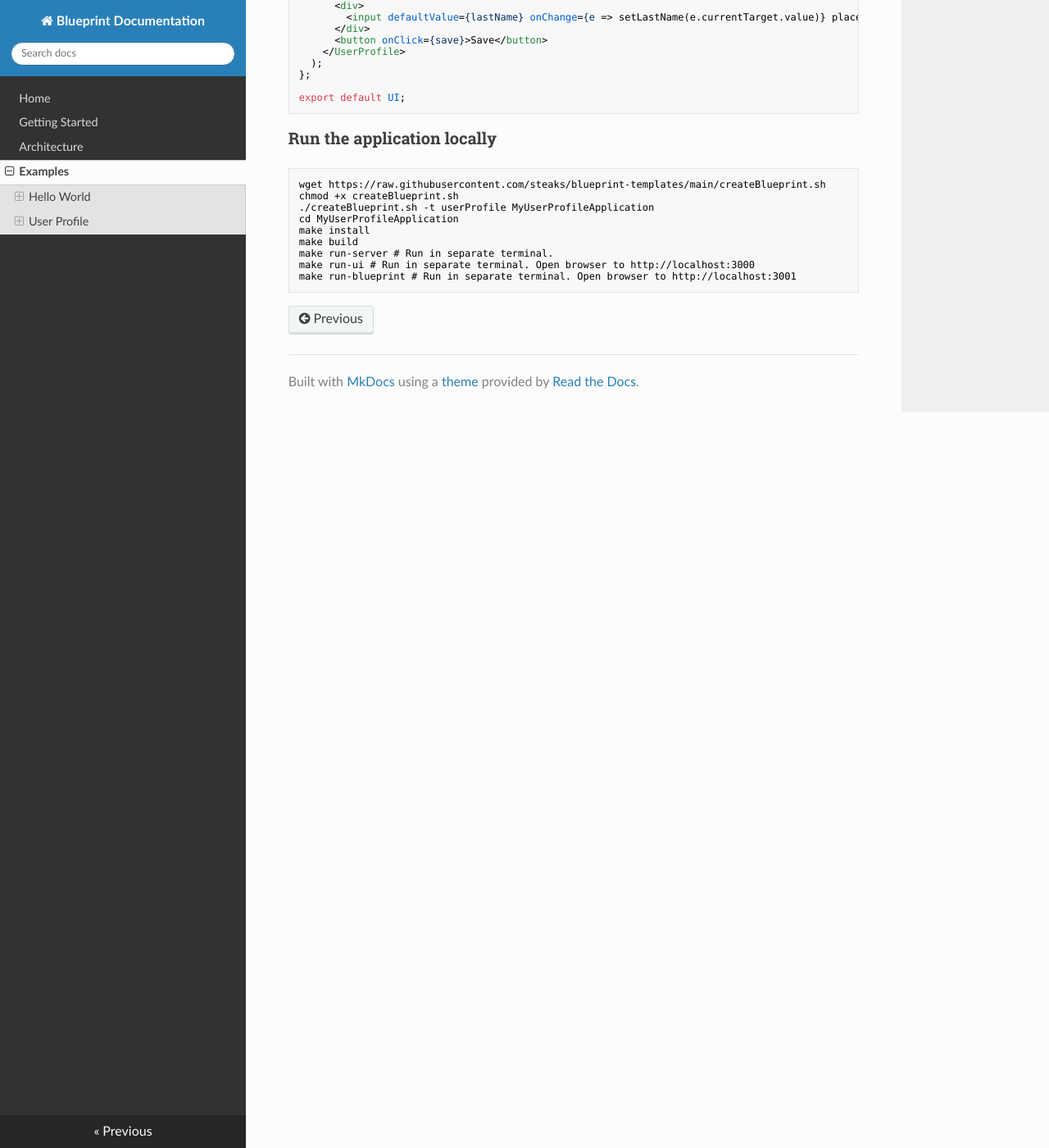
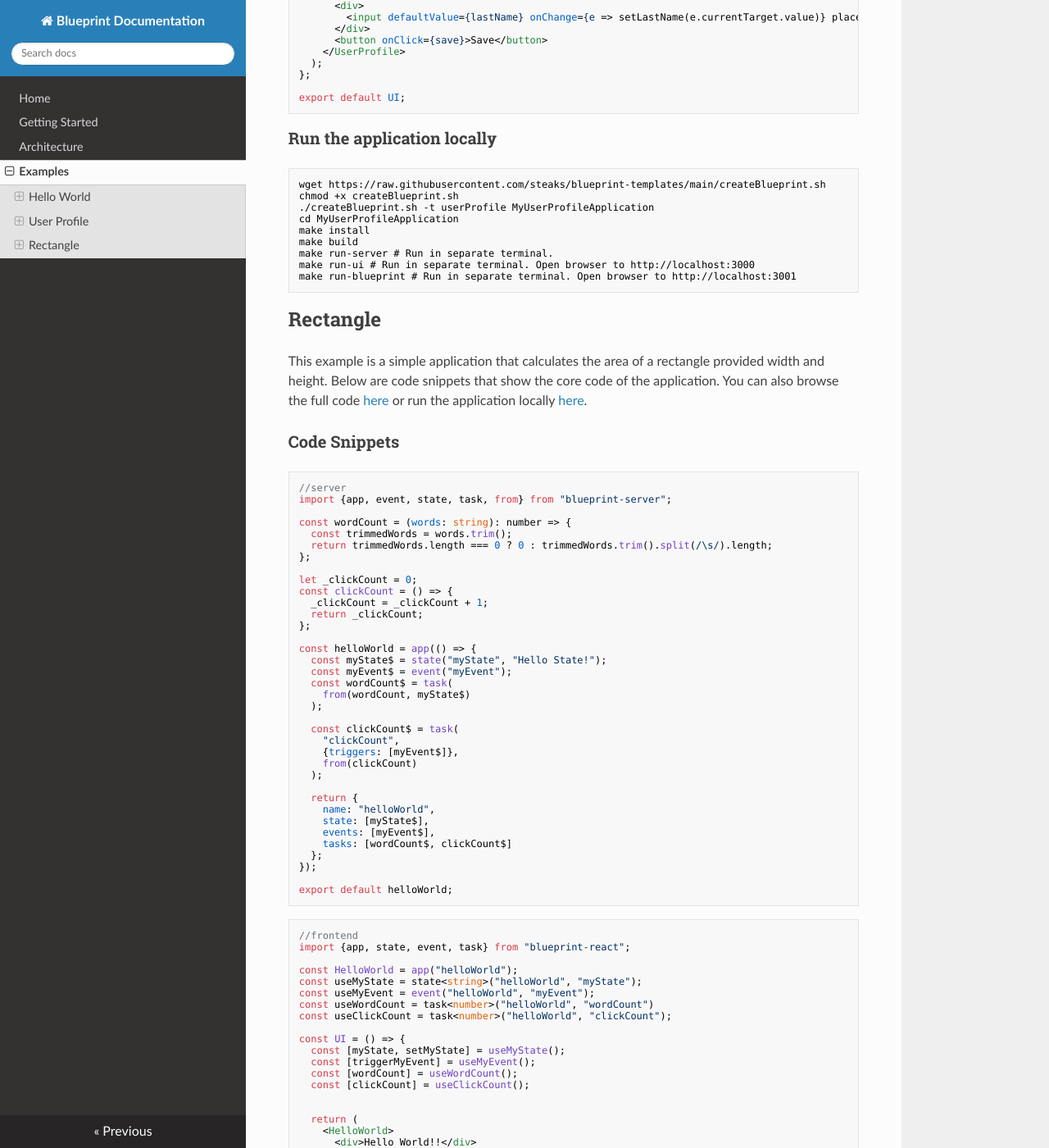
Before and after one commit to steaks/blueprint-docs, an MkDocs documentation site: the page built from docs/examples.md, in a window 1280 px wide and 1400 px high, scrolled down 2755 px. Shown: the whole window at 82% size. Built offline with MkDocs 1.6.1, drawn with Linux system fonts in a browser that asks for light colours; nearby versions of some CDN libraries; some of the changed text lies outside the part shown.

Commit message:
Rename to tasks

````diff
--- a/docs/examples.md
+++ b/docs/examples.md
@@ -8,7 +8,7 @@ This example is a simple application that demonstrates the basics of Blueprint.
 
 ```typescript
 //server
-import {app, event, state, hook, operator} from "blueprint-server";
+import {app, event, state, hook, from} from "blueprint-server";
 
 const wordCount = (words: string): number => {
   const trimmedWords = words.trim();
@@ -24,21 +24,21 @@ const clickCount = () => {
 const helloWorld = app(() => {
   const myState$ = state("myState", "Hello State!");
   const myEvent$ = event("myEvent");
-  const wordCount$ = hook(
-    operator(wordCount, myState$)
+  const wordCount$ = task(
+    from(wordCount, myState$)
   );
 
-  const clickCount$ = hook(
+  const clickCount$ = task(
     "clickCount",
     {triggers: [myEvent$]},
-    operator(clickCount)
+    from(clickCount)
   );
 
   return {
     name: "helloWorld",
     state: [myState$],
     events: [myEvent$],
-    hooks: [wordCount$, clickCount$]
+    tasks: [wordCount$, clickCount$]
   };
 });
 
@@ -47,13 +47,13 @@ export default helloWorld;
 
 ```typescript
 //frontend
-import {app, state, event, hook} from "blueprint-react";
+import {app, state, event, task} from "blueprint-react";
 
 const HelloWorld = app("helloWorld");
 const useMyState = state<string>("helloWorld", "myState");
 const useMyEvent = event("helloWorld", "myEvent");
-const useWordCount = hook<number>("helloWorld", "wordCount")
-const useClickCount = hook<number>("helloWorld", "clickCount");
+const useWordCount = task<number>("helloWorld", "wordCount")
+const useClickCount = task<number>("helloWorld", "clickCount");
 
 const UI = () => {
   const [myState, setMyState] = useMyState();
@@ -98,7 +98,7 @@ This example is an application with that allows a user to view and edit their em
 
 ```typescript
 //server
-import {app, state, event, hook, operator, trigger} from "blueprint-server";
+import {app, state, event, task, from, trigger} from "blueprint-server";
 import {queryUser, updateUser} from "../db/user";
 
 export default app(() => {
@@ -108,16 +108,16 @@ export default app(() => {
 
   const save$ = event("save");
 
-  const user$ = hook(
+  const user$ = task(
     "user",
     {},
-    operator(queryUser)
+    from(queryUser)
   );
 
-  const onSave$ = hook(
+  const onSave$ = task(
     "onSave",
     {triggers: [save$]},
-    operator(updateUser, email$, firstName$, lastName$),
+    from(updateUser, email$, firstName$, lastName$),
     trigger(user$)
   );
 
@@ -125,7 +125,7 @@ export default app(() => {
     name: "userProfile",
     state: [email$, firstName$, lastName$],
     events: [save$],
-    hooks: [user$, onSave$]
+    tasks: [user$, onSave$]
   };
 });
 ```
@@ -133,14 +133,14 @@ export default app(() => {
 ```typescript
 //frontend
 import React from "react";
-import {app, state, event, hook} from "blueprint-react"
+import {app, state, event, task} from "blueprint-react"
 import {User} from "../../../shared/src/apps/userProfile";
 
 export const useEmail = state<string>("userProfile", "email");
 export const useFirstName = state<string>("userProfile", "firstName");
 export const useLastName = state<string>("userProfile", "lastName");
 export const useSave = event("userProfile", "save");
-export const useUser = hook<User>("userProfile", "user");
+export const useUser = task<User>("userProfile", "user");
 export const UserProfile = app("userProfile");
 
 const UI = () => {
@@ -191,3 +191,93 @@ make run-server # Run in separate terminal.
 make run-ui # Run in separate terminal. Open browser to http://localhost:3000
 make run-blueprint # Run in separate terminal. Open browser to http://localhost:3001
 ```
+
+## Rectangle
+
+This example is a simple application that calculates the area of a rectangle provided width and height. Below are code snippets that show the core code of the application. You can also browse the full code [here](https://github.com/steaks/blueprint/tree/main/templates/rectangle) or run the application locally [here](#run-the-application-locally-2).
+
+### Code Snippets
+
+```typescript
+//server
+import {app, event, state, task, from} from "blueprint-server";
+
+const wordCount = (words: string): number => {
+  const trimmedWords = words.trim();
+  return trimmedWords.length === 0 ? 0 : trimmedWords.trim().split(/\s/).length;
+};
+
+let _clickCount = 0;
+const clickCount = () => {
+  _clickCount = _clickCount + 1;
+  return _clickCount;
+};
+
+const helloWorld = app(() => {
+  const myState$ = state("myState", "Hello State!");
+  const myEvent$ = event("myEvent");
+  const wordCount$ = task(
+    from(wordCount, myState$)
+  );
+
+  const clickCount$ = task(
+    "clickCount",
+    {triggers: [myEvent$]},
+    from(clickCount)
+  );
+
+  return {
+    name: "helloWorld",
+    state: [myState$],
+    events: [myEvent$],
+    tasks: [wordCount$, clickCount$]
+  };
+});
+
+export default helloWorld;
+```
+
+```typescript
+//frontend
+import {app, state, event, task} from "blueprint-react";
+
+const HelloWorld = app("helloWorld");
+const useMyState = state<string>("helloWorld", "myState");
+const useMyEvent = event("helloWorld", "myEvent");
+const useWordCount = task<number>("helloWorld", "wordCount")
+const useClickCount = task<number>("helloWorld", "clickCount");
+
+const UI = () => {
+  const [myState, setMyState] = useMyState();
+  const [triggerMyEvent] = useMyEvent();
+  const [wordCount] = useWordCount();
+  const [clickCount] = useClickCount();
+
+
+  return (
+    <HelloWorld>
+      <div>Hello World!!</div>
+      <input defaultValue={myState} onChange={e => setMyState(e.target.value)} />
+      <button onClick={triggerMyEvent}>Trigger My Event!</button>
+      <div>Word Count: {wordCount}</div>
+      <div>Click Count: {clickCount || 0}</div>
+    </HelloWorld>
+  );
+};
+
+export default UI;
+```
+
+### Run the application locally
+
+```shell
+wget https://raw.githubusercontent.com/steaks/blueprint-templates/main/createBlueprint.sh
+chmod +x createBlueprint.sh
+./createBlueprint.sh -t helloWorld MyHelloWorldApplication
+cd MyHelloWorldApplication
+make install
+make build
+make run-server # Run in separate terminal.
+make run-ui # Run in separate terminal. Open browser to http://localhost:3000
+make run-blueprint # Run in separate terminal. Open browser to http://localhost:3001
+```
````
Also changed, not shown: docs/architecture.md (+35 -35 lines), docs/gettingStarted.md (+26 -26 lines), docs/index.md (+5 -5 lines).
